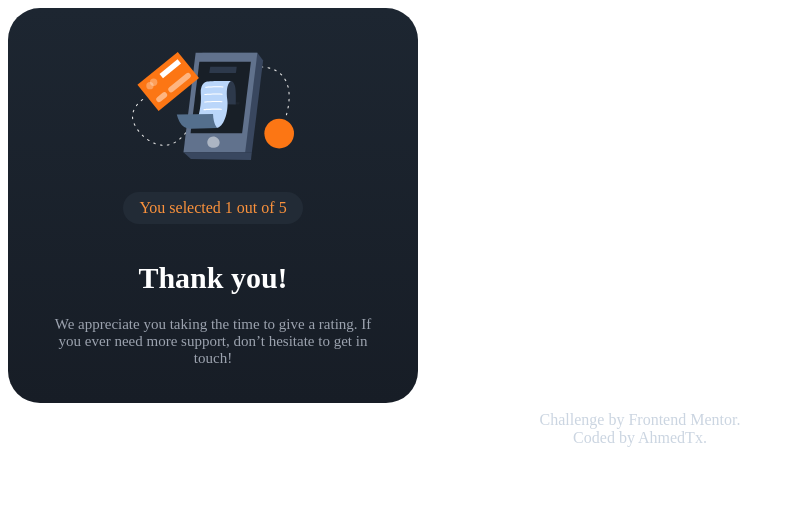
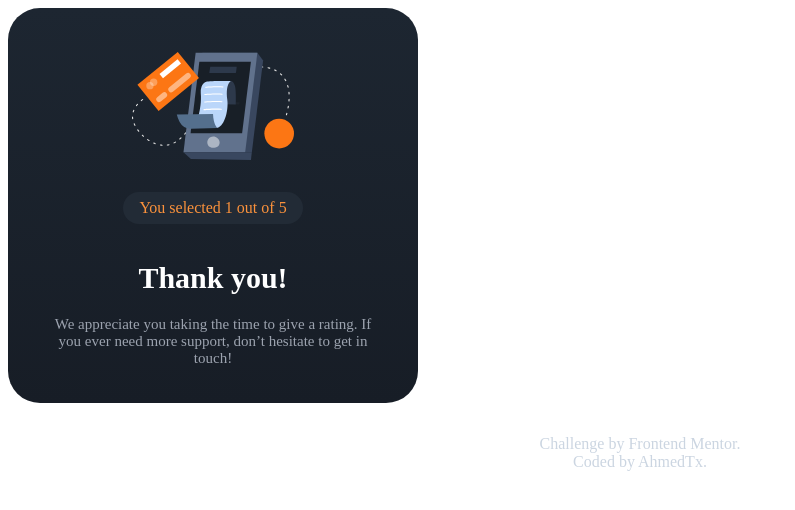
Before and after one commit to AhmedTxl/ecommerce-produce-page, a Vue app: page / in a window 1280 px wide. Shown: the top 510 px of the page, without its empty margins (0-795 px from the left). Built offline with nearby package versions, Linux system fonts and the light colour scheme.

Commit message:
Change footer margin-top.

```diff
--- a/src/components/HelloWorld.vue
+++ b/src/components/HelloWorld.vue
@@ -82,7 +82,7 @@
       </main>
     </template>
   </Transition>
-  <footer class="text-slate-300 mt-2">
+  <footer class="text-slate-300 mt-8">
     Challenge by
     <a href="https://www.frontendmentor.io?ref=challenge" target="_blank">Frontend Mentor</a>.
     <br>
```
